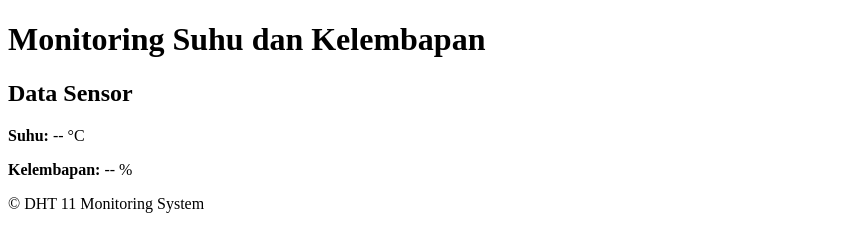
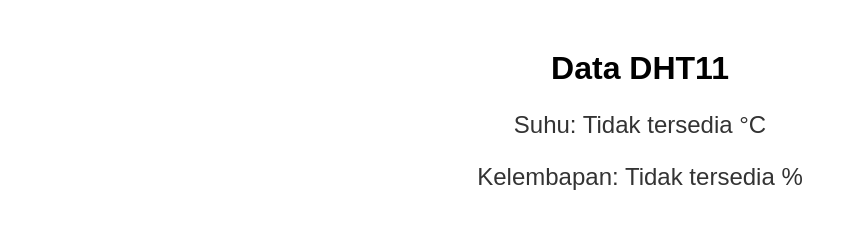
Before and after one commit to Novira11/dht11, a plain HTML site: page index.html in a window 1280 px wide. Shown: the whole page, without its empty margins (0-857 px from the left). Drawn offline with Linux system fonts and the light colour scheme.

Commit message:
Update index.html

```diff
--- a/index.html
+++ b/index.html
@@ -3,23 +3,46 @@
 <head>
   <meta charset="UTF-8">
   <meta name="viewport" content="width=device-width, initial-scale=1.0">
-  <title>Monitoring Suhu</title>
-  <link rel="stylesheet" href="style.css">
+  <title>Data DHT11</title>
+  <style>
+    body {
+      font-family: Arial, sans-serif;
+      text-align: center;
+      margin-top: 50px;
+    }
+    .data {
+      font-size: 1.5em;
+      color: #333;
+    }
+  </style>
 </head>
 <body>
-  <header>
-    <h1>Monitoring Suhu dan Kelembapan</h1>
-  </header>
-  <main>
-    <div class="card">
-      <h2>Data Sensor</h2>
-      <p><strong>Suhu:</strong> <span id="temperature">--</span> °C</p>
-      <p><strong>Kelembapan:</strong> <span id="humidity">--</span> %</p>
-    </div>
-  </main>
-  <footer>
-    <p>&copy; DHT 11 Monitoring System</p>
-  </footer>
-  <script src="script.js"></script>
+  <h1>Data DHT11</h1>
+  <p class="data" id="temperature">Suhu: -</p>
+  <p class="data" id="humidity">Kelembapan: -</p>
+
+  <script>
+    // Fungsi untuk mendapatkan parameter query string dari URL
+    function getQueryParams() {
+      const params = {};
+      const queryString = window.location.search;
+      const urlParams = new URLSearchParams(queryString);
+
+      // Loop semua parameter dan simpan ke objek params
+      for (const [key, value] of urlParams.entries()) {
+        params[key] = value;
+      }
+      return params;
+    }
+
+    // Ambil data dari query string
+    const queryParams = getQueryParams();
+    const suhu = queryParams.suhu || "Tidak tersedia";
+    const kelembapan = queryParams.kelembapan || "Tidak tersedia";
+
+    // Tampilkan data di halaman
+    document.getElementById('temperature').textContent = `Suhu: ${suhu} °C`;
+    document.getElementById('humidity').textContent = `Kelembapan: ${kelembapan} %`;
+  </script>
 </body>
 </html>
```
